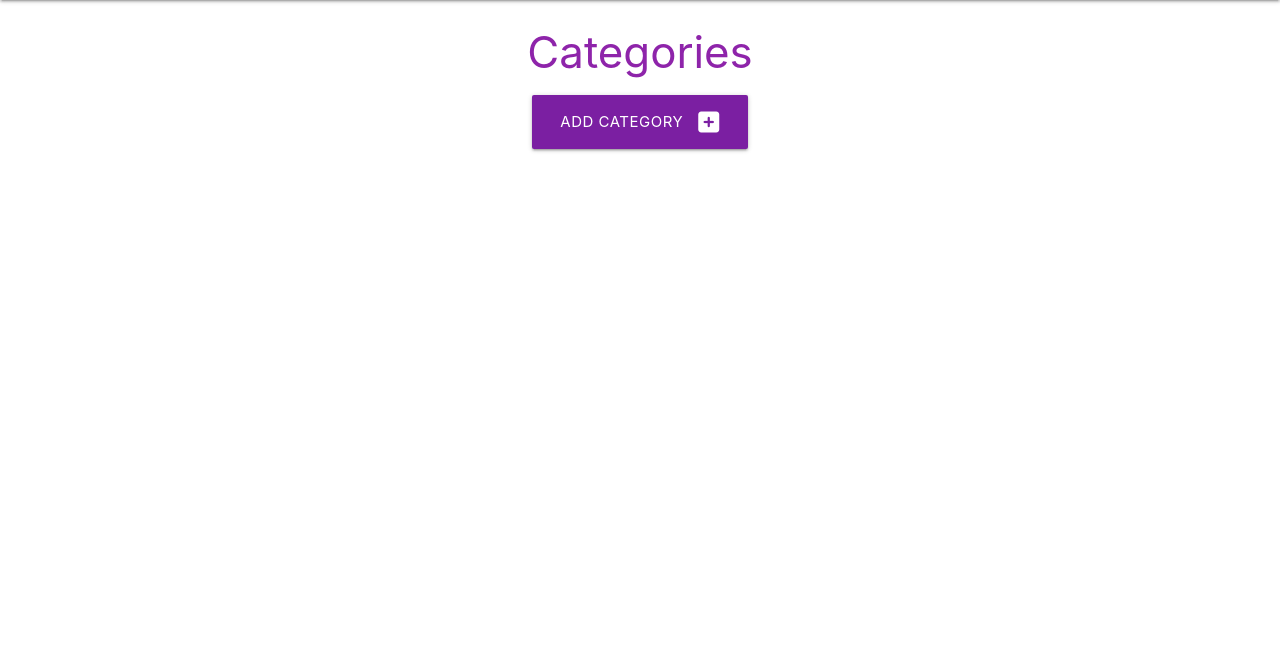
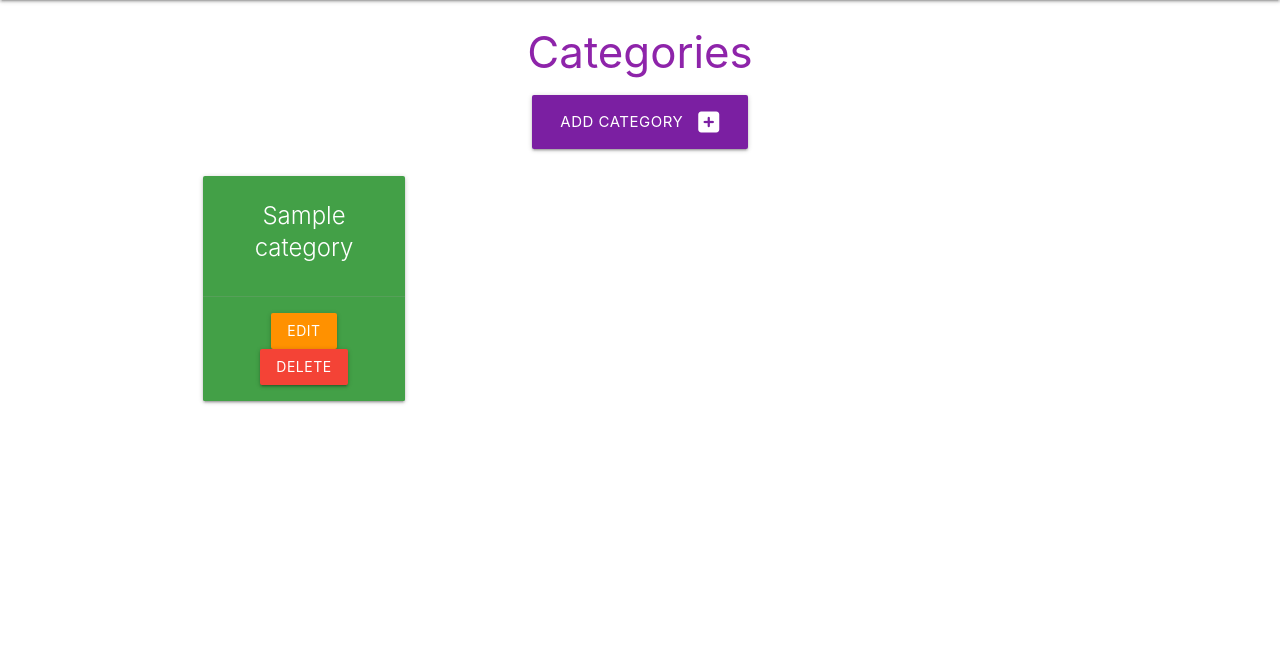
Before and after one commit to BernardLerring/task-manager, a Python web app: template taskmanager/templates/categories.html in a window 1280 px wide. Shown: the part 64-720 px from the top of the page. Run offline with Jinja, Linux system fonts and the light colour scheme; the template is opened without the code that fills it: most values are stand-ins (such as "Sample title", 1, 10 or a date in 2020); some libraries are stand-ins or nearby versions.

Commit message:
add cards to database

```diff
--- a/taskmanager/routes.py
+++ b/taskmanager/routes.py
@@ -10,7 +10,8 @@ def home():
 
 @app.route("/categories")
 def categories():
-    return render_template("categories.html")
+    categories = list(Category.query.order_by(Category.category_name).all())
+    return render_template("categories.html", categories=categories)
 
 
 @app.route("/add_category", methods=["GET", "POST"])
--- a/taskmanager/templates/categories.html
+++ b/taskmanager/templates/categories.html
@@ -12,4 +12,20 @@
 
 </div>
 
+<div class="row">
+    {% for category in categories %}
+    <div class="col s12 m6 l3">
+      <div class="card green darken-1 center-align">
+        <div class="card-content white-text">
+          <span class="card-title">{{ category.category_name }}</span>
+        </div>
+        <div class="card-action">
+          <a href="#" class="btn orange accent-3">Edit</a>
+          <a href="#" class="btn red">Delete</a>
+        </div>
+      </div>
+    </div>
+    {% endfor %}
+  </div>
+
 {% endblock %}
```
